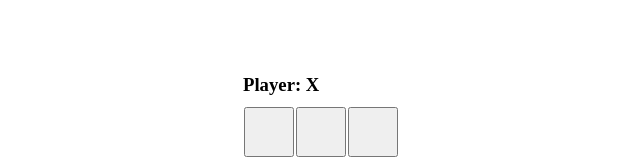
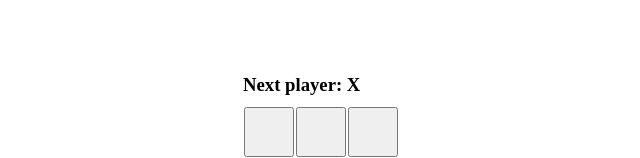
Before and after one commit to SagarMainali/tic_tac_toe, a React (Vite) app: page / in a window 1280 px wide. Shown: the part 232-390 px from the top of the page, without its empty margins (319-959 px from the left). Built offline with nearby package versions, Linux system fonts and the light colour scheme.

Commit message:
added functionality to handle draws

```diff
--- a/src/Board.tsx
+++ b/src/Board.tsx
@@ -35,8 +35,11 @@ function Board() {
   if (winner) {
     status = winner + ' won!'
   }
+  else if (squareValues.every(element => element !== null)) {
+    status = 'Draw'
+  }
   else {
-    status = 'Player: ' + (isXNext ? 'X' : 'O')
+    status = 'Next player: ' + (isXNext ? 'X' : 'O')
   }
 
   const createNewgame = () => {
@@ -47,10 +50,10 @@ function Board() {
   }
 
   useEffect(() => {
-    if (winner) {
+    if (status.includes('won') || status === 'Draw') {
       setNewGameOption(true)
     }
-  }, [winner])
+  }, [squareValues])
 
   return (
     <div className="board">
@@ -71,7 +74,7 @@ function Board() {
         <Square value={squareValues[8]} index={8} handleSquareClick={handleSquareClick} />
       </div>
       {
-        newGameOption && <button onClick={createNewgame}>New game</button>
+        newGameOption && <button style={{ 'marginTop': '10px' }} onClick={createNewgame}>New game</button>
       }
     </div>
   )
```
